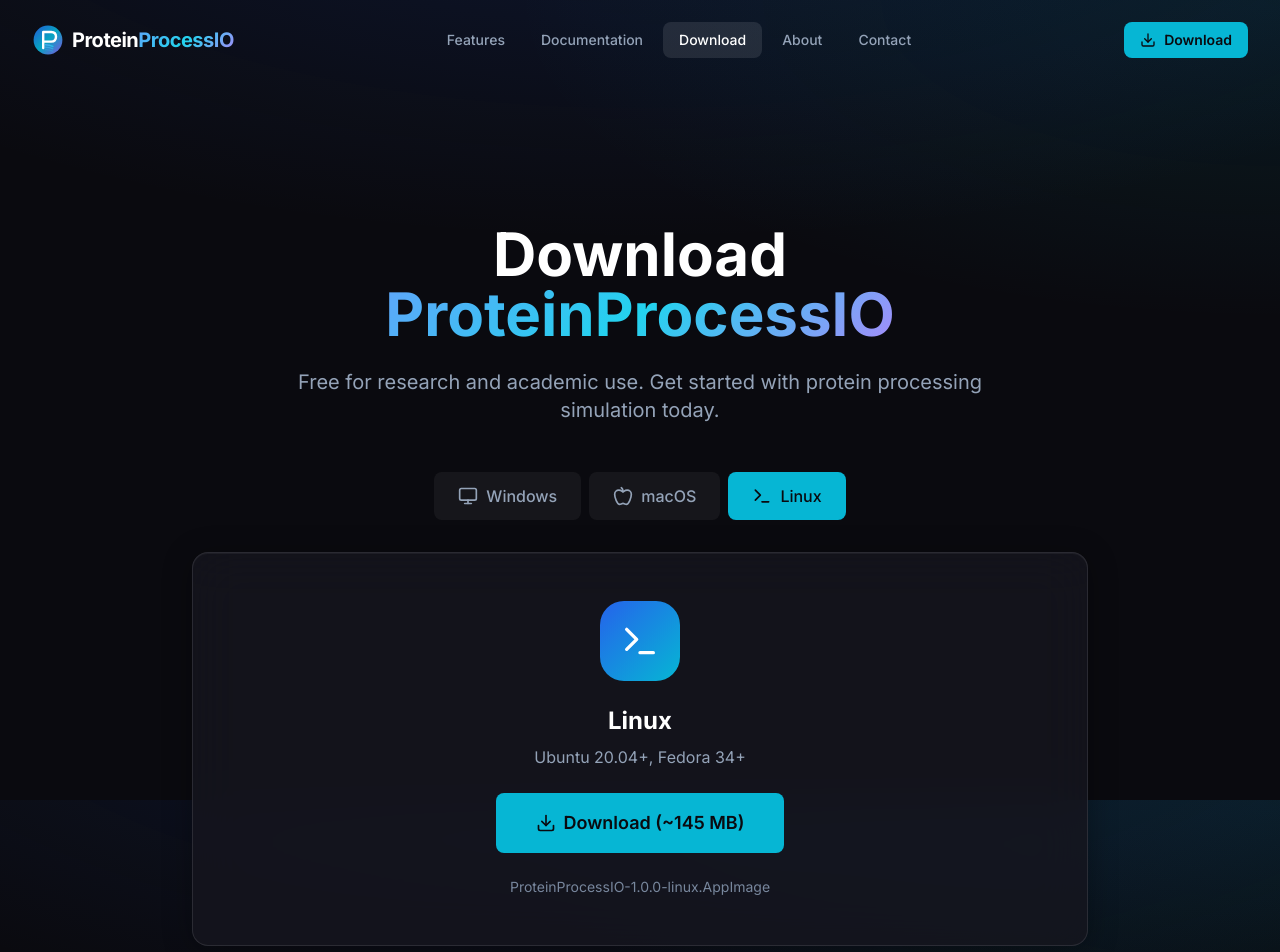
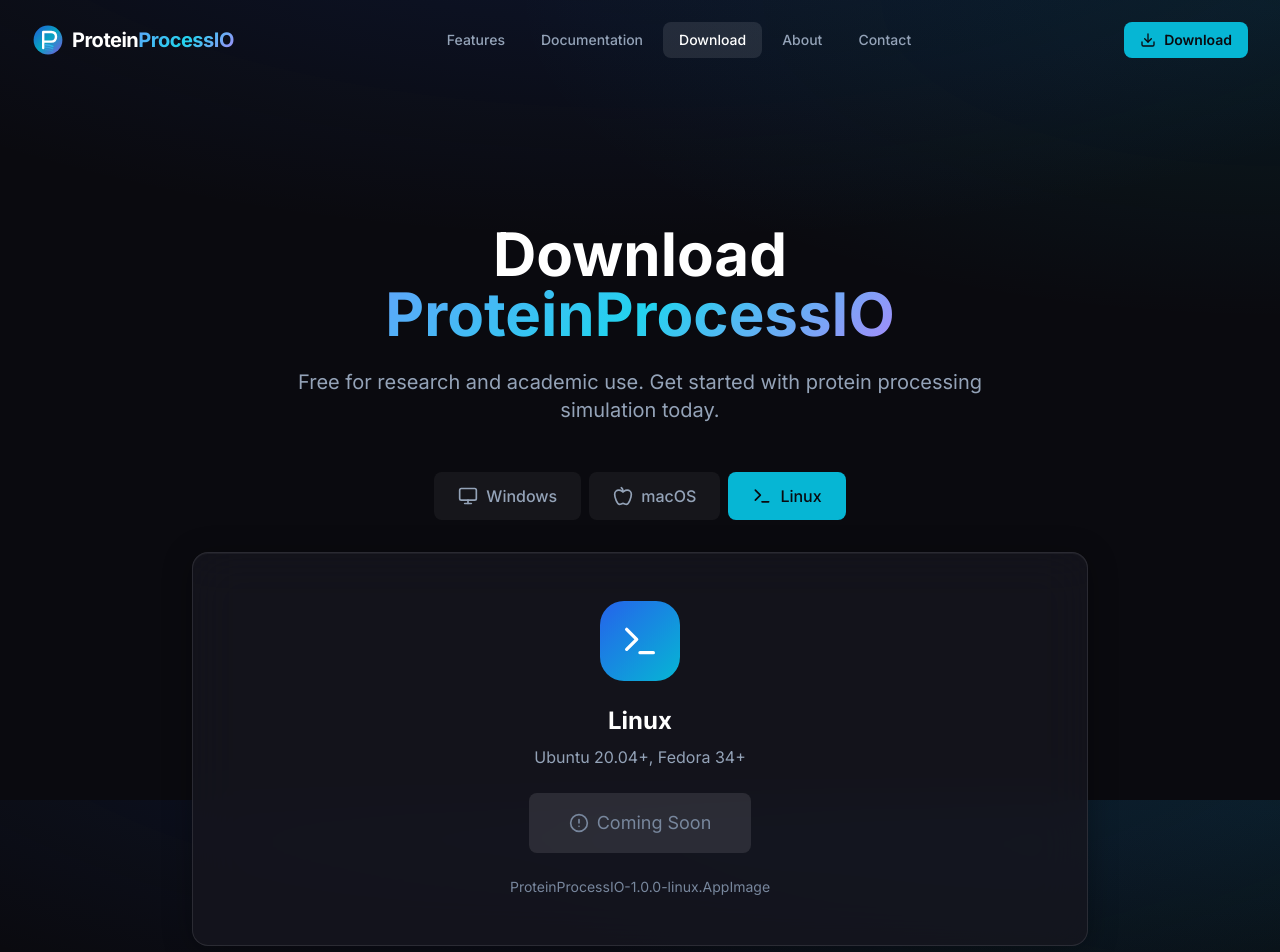
Before and after one commit to Amankrah/airclassifier, a Next.js app in the folder website/: page /download in a window 1280 px wide. Shown: the top 952 px of the page. Built offline with nearby package versions, Linux system fonts and the light colour scheme.

Commit message:
Update download page to use GitHub Releases

```diff
--- a/website/app/download/page.tsx
+++ b/website/app/download/page.tsx
@@ -19,21 +19,28 @@ import { detectOS } from '@/lib/utils';
 
 type Platform = 'windows' | 'macos' | 'linux';
 
+// GitHub releases base URL
+const GITHUB_RELEASES_URL = 'https://github.com/Amankrah/airclassifier/releases/download/v1.0.0';
+
 const platforms: Record<Platform, {
   name: string;
   icon: typeof Monitor;
   version: string;
   size: string;
   filename: string;
+  downloadUrl: string;
   requirements: string;
+  available: boolean;
 }> = {
   windows: {
     name: 'Windows',
     icon: Monitor,
     version: 'Windows 10/11 (64-bit)',
-    size: '~150 MB',
+    size: '~274 MB',
     filename: 'ProteinProcessIO-1.0.0-Setup.exe',
+    downloadUrl: `${GITHUB_RELEASES_URL}/ProteinProcessIO-1.0.0-Setup.exe`,
     requirements: 'Windows 10 or later',
+    available: true,
   },
   macos: {
     name: 'macOS',
@@ -41,7 +48,9 @@ const platforms: Record<Platform, {
     version: 'macOS 11+ (Intel & Apple Silicon)',
     size: '~160 MB',
     filename: 'ProteinProcessIO-1.0.0-macos.dmg',
+    downloadUrl: `${GITHUB_RELEASES_URL}/ProteinProcessIO-1.0.0-macos.dmg`,
     requirements: 'macOS 11 Big Sur or later',
+    available: false, // Coming soon
   },
   linux: {
     name: 'Linux',
@@ -49,7 +58,9 @@ const platforms: Record<Platform, {
     version: 'Ubuntu 20.04+, Fedora 34+',
     size: '~145 MB',
     filename: 'ProteinProcessIO-1.0.0-linux.AppImage',
+    downloadUrl: `${GITHUB_RELEASES_URL}/ProteinProcessIO-1.0.0-linux.AppImage`,
     requirements: 'glibc 2.31 or later',
+    available: false, // Coming soon
   },
 };
 
@@ -187,13 +198,22 @@ export default function DownloadPage() {
                 {currentPlatform.version}
               </p>
 
+              {currentPlatform.available ? (
                 <a
-                href={`/downloads/${currentPlatform.filename}`}
+                  href={currentPlatform.downloadUrl}
                   className="btn-accent text-lg px-10 py-4 mb-6 inline-flex"
                 >
                   <Download className="w-5 h-5" />
                   Download ({currentPlatform.size})
                 </a>
+              ) : (
+                <div className="mb-6">
+                  <span className="inline-flex items-center gap-2 px-10 py-4 text-lg rounded-lg bg-white/10 text-text-muted cursor-not-allowed">
+                    <AlertCircle className="w-5 h-5" />
+                    Coming Soon
+                  </span>
+                </div>
+              )}
 
               <p className="text-sm text-text-muted">
                 {currentPlatform.filename}
```
Also changed, not shown: 1 other file (tests, documents, lock files or other folders). Lines whose indentation alone changed are shown as unchanged.
